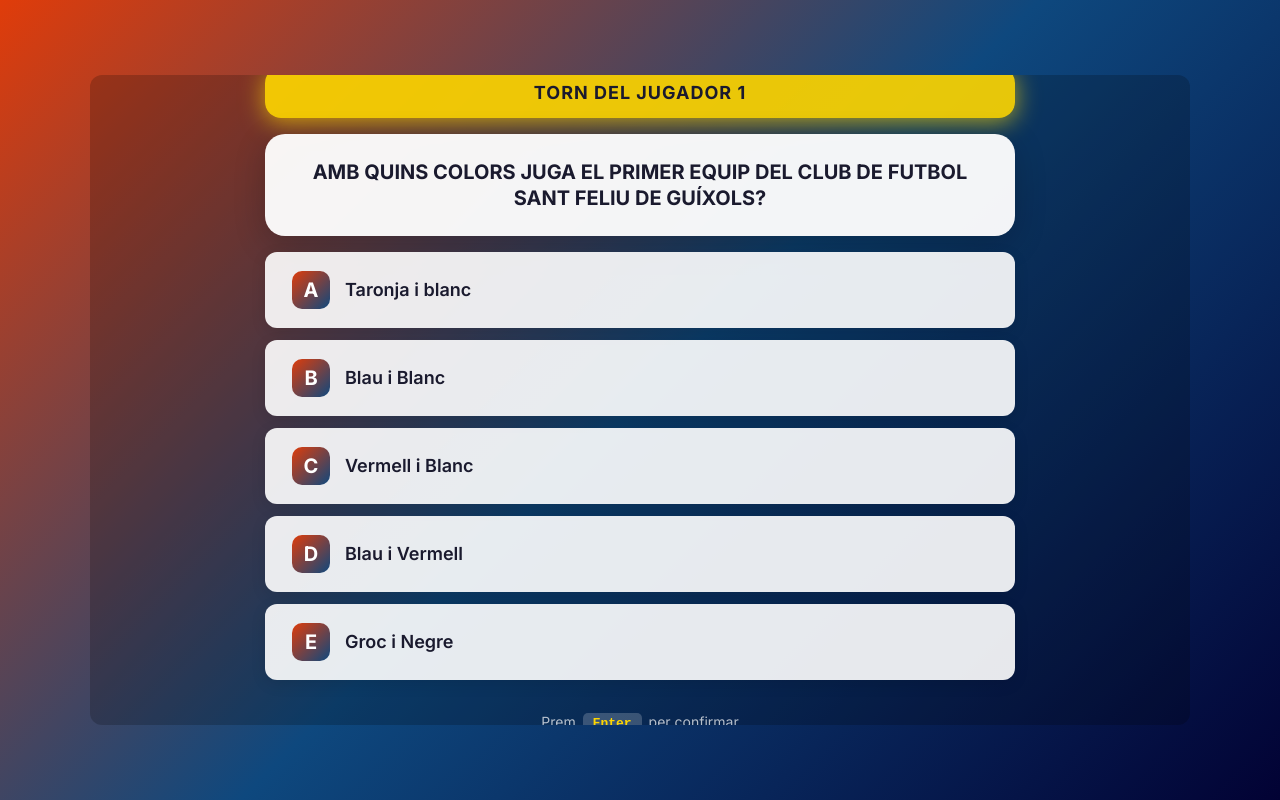
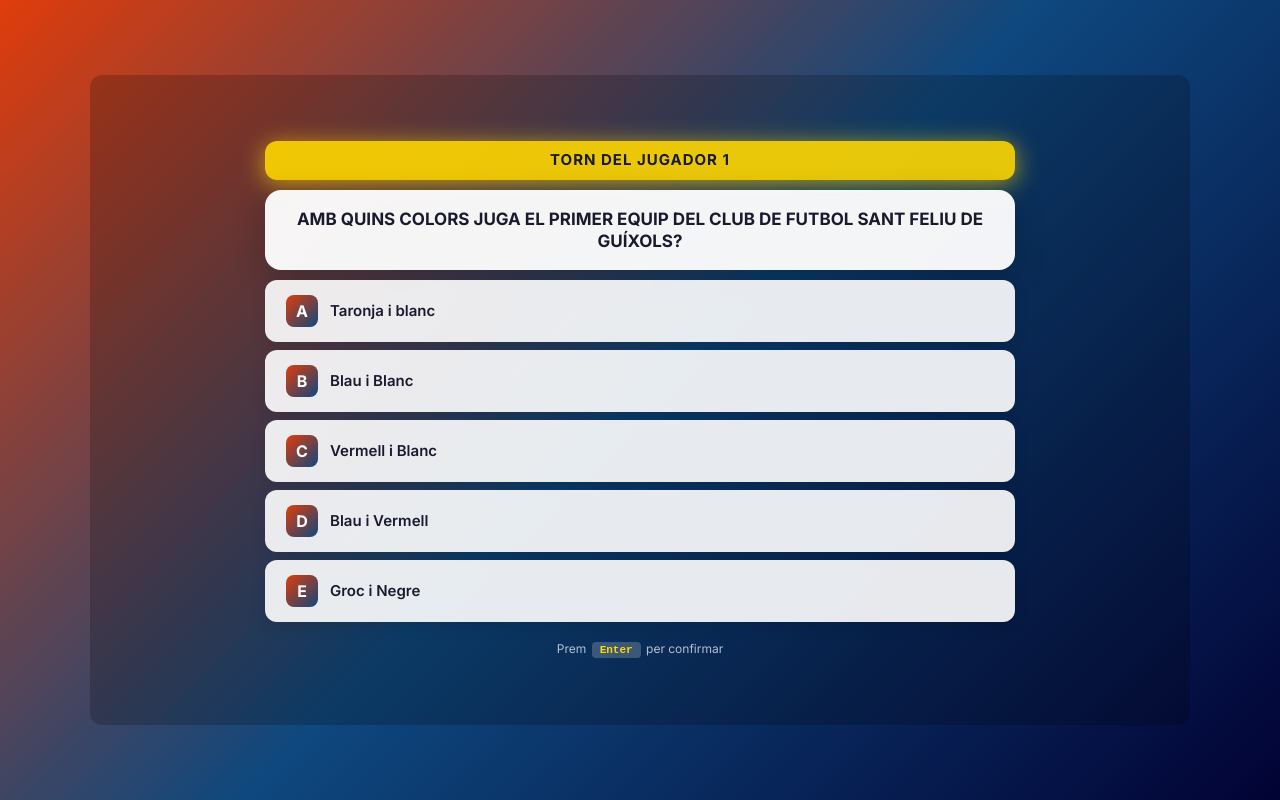
Before and after one commit to baiktorUI/PREGUNTES, a React (Vite) app: page / in a window 1280 px wide. Both pictures are taken after a click on the button "2 JUGADORS". Built offline with nearby package versions, Linux system fonts and the light colour scheme.

Commit message:
Update TriviaApp.css

```diff
--- a/src/TriviaApp.css
+++ b/src/TriviaApp.css
@@ -57,15 +57,15 @@
   max-width: 750px;
   display: flex;
   flex-direction: column;
-  gap: 16px;
+  gap: 10px;
 }
 
 .player-turn-indicator {
   background: rgba(255, 215, 0, 0.9);
-  border-radius: 16px;
-  padding: 12px 20px;
+  border-radius: 12px;
+  padding: 8px 16px;
   text-align: center;
-  font-size: 18px;
+  font-size: 15px;
   font-weight: bold;
   color: #1a1a2e;
   text-transform: uppercase;
@@ -85,13 +85,13 @@
 
 .question-box {
   background: rgba(255, 255, 255, 0.95);
-  border-radius: 20px;
-  padding: 25px;
+  border-radius: 16px;
+  padding: 18px;
   box-shadow: 0 8px 32px rgba(0, 0, 0, 0.2);
 }
 
 .question-text {
-  font-size: 20px;
+  font-size: 17px;
   font-weight: bold;
   color: #1a1a2e;
   text-align: center;
@@ -101,12 +101,12 @@
 .answers-container {
   display: flex;
   flex-direction: column;
-  gap: 12px;
+  gap: 8px;
 }
 
 .answer-button {
-  padding: 16px 24px;
-  font-size: 18px;
+  padding: 12px 18px;
+  font-size: 15px;
   font-weight: 600;
   background: rgba(255, 255, 255, 0.9);
   border: 3px solid transparent;
@@ -117,7 +117,7 @@
   box-shadow: 0 4px 15px rgba(0, 0, 0, 0.1);
   display: flex;
   align-items: center;
-  gap: 15px;
+  gap: 12px;
   text-align: left;
 }
 
@@ -163,12 +163,12 @@
   display: flex;
   align-items: center;
   justify-content: center;
-  width: 38px;
-  height: 38px;
+  width: 32px;
+  height: 32px;
   background: linear-gradient(135deg, #e03c0a, #0e487e);
   color: white;
-  border-radius: 10px;
-  font-size: 20px;
+  border-radius: 8px;
+  font-size: 16px;
   font-weight: bold;
   flex-shrink: 0;
 }
@@ -405,19 +405,19 @@
 /* Instrucciones */
 .instructions {
   text-align: center;
-  margin-top: 15px;
+  margin-top: 8px;
   color: rgba(255, 255, 255, 0.7);
-  font-size: 14px;
+  font-size: 12px;
   font-weight: 500;
 }
 
 .instructions kbd {
   background: rgba(255, 255, 255, 0.2);
-  padding: 3px 10px;
-  border-radius: 5px;
+  padding: 2px 8px;
+  border-radius: 4px;
   font-family: monospace;
   font-weight: bold;
   color: #FFD700;
-  margin: 0 3px;
-  font-size: 13px;
+  margin: 0 2px;
+  font-size: 11px;
 }
```
